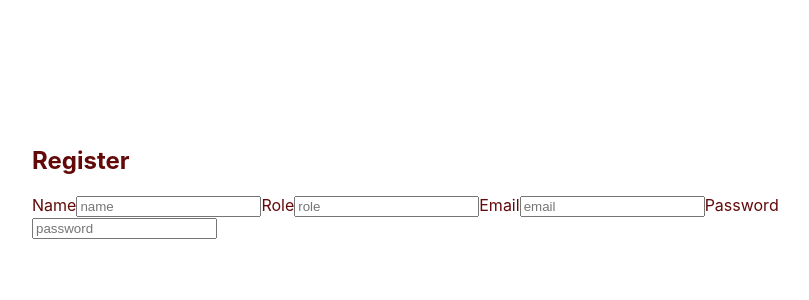
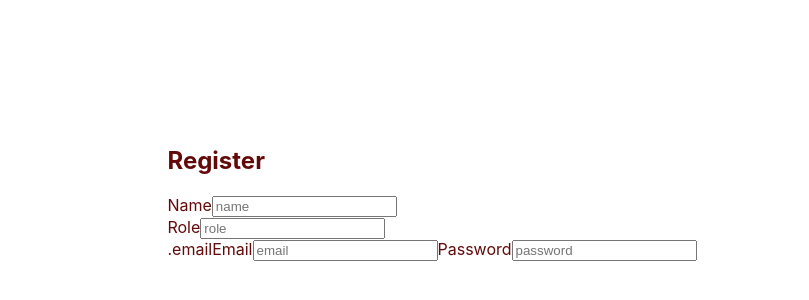
Before and after one commit to Nantha-Code/equipnet-india, a React (Vite) app: page / in a window 1280 px wide. Shown: the part 94-394 px from the top of the page, without its empty margins (208-1017 px from the left). Built offline with nearby package versions, Linux system fonts and the light colour scheme.

Commit message:
the index html  link issue was resolved

```diff
--- a/index.html
+++ b/index.html
@@ -7,8 +7,7 @@
     <link rel="icon" type="image/svg+xml" href="/vite.svg" />
     <link rel="preconnect" href="https://fonts.googleapis.com" />
     <link rel="preconnect" href="https://fonts.gstatic.com" crossorigin />
-    <link rel="stylesheet"href="https://fonts.googleapis.com/icon?family=Material+Icons"/>
-
+  <link rel="stylesheet" href="https://fonts.googleapis.com/icon?family=Material+Icons" />
   </head>
   <body>
     <div id="root"></div>
--- a/src/App.jsx
+++ b/src/App.jsx
@@ -1,7 +1,7 @@
 import Home from "./pages/Home"
 import About from "./About";
 import NotFound from "./pages/NotFound";
-import LoginPage from "./pages/LoginPage";
+// import LoginPage from "./pages/LoginPage";
 import RegisterPage from "./pages/RegisterPage";
 
 function App() {
--- a/src/pages/RegisterPage.jsx
+++ b/src/pages/RegisterPage.jsx
@@ -6,12 +6,16 @@ function RegisterPage() {
     <div className='register-container'>
         <h2>Register</h2>
 
+        <div className="name">
         <label>Name</label>
         <input placeholder='name'/>
+        </div>
 
+        <div className="role">
         <label>Role</label>
         <input placeholder='role'/>
-
+        </div>
+    .email
         <label>Email</label>
         <input placeholder='email'/>
 
```
